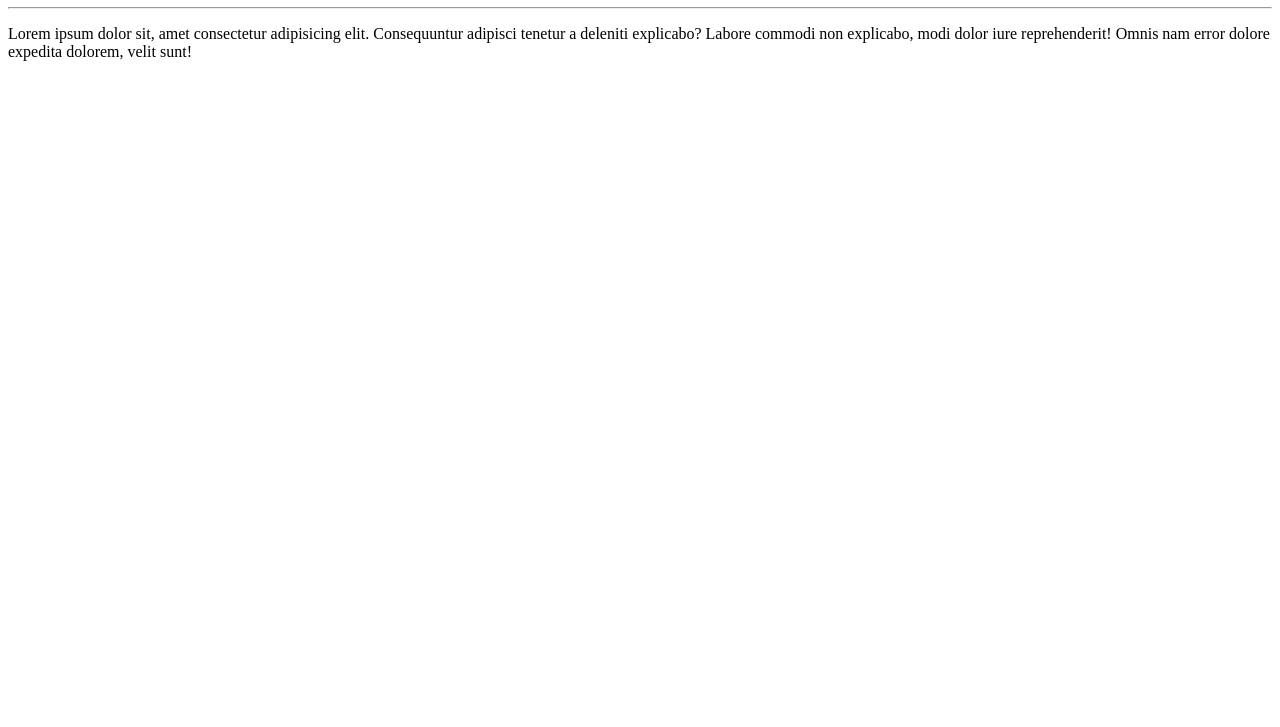
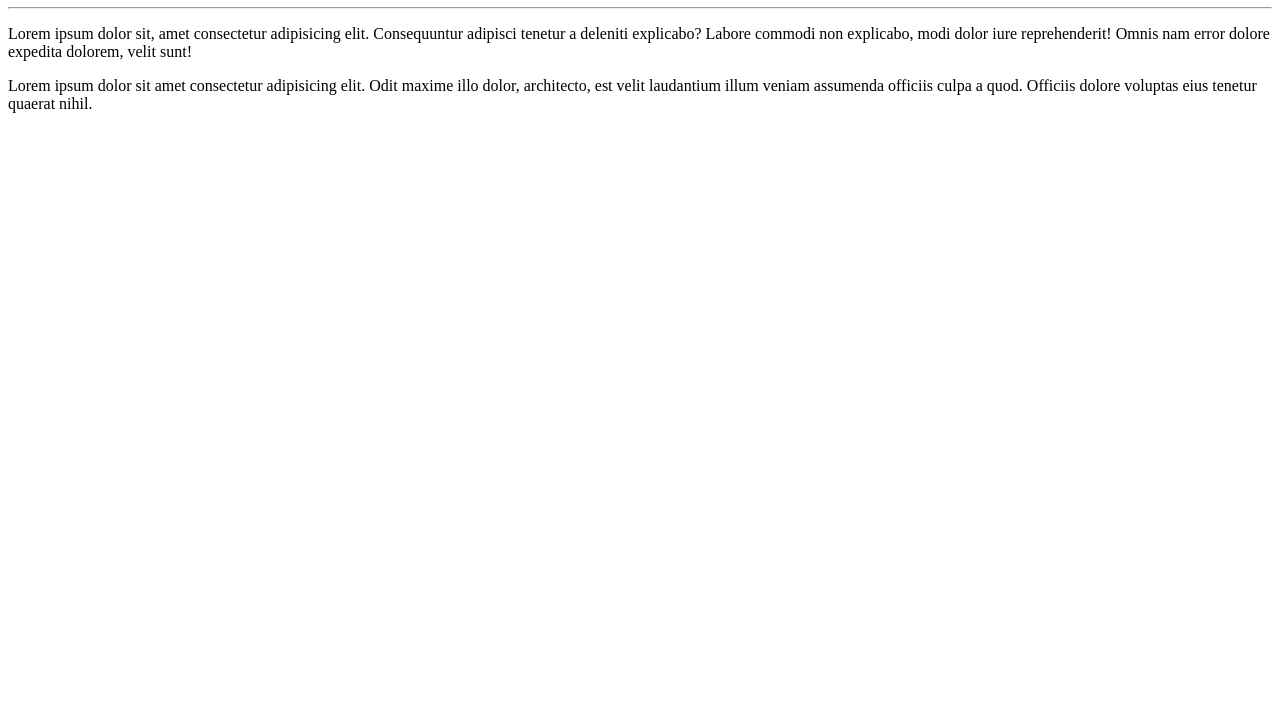
Before and after one commit to Gabriel-Rodrigues-de-Jesus/Ola-Mundo, a plain HTML site: page site-exemplo/index.html in a window 1280 px wide. Shown: the part 73-800 px from the top of the page. Drawn offline with Linux system fonts and the light colour scheme.

Commit message:
adicionei um parágrafo

```diff
--- a/site-exemplo/index.html
+++ b/site-exemplo/index.html
@@ -9,5 +9,6 @@
    <h1>Olá, Mundo!</h1>
    <hr>
    <p>Lorem ipsum dolor sit, amet consectetur adipisicing elit. Consequuntur adipisci tenetur a deleniti explicabo? Labore commodi non explicabo, modi dolor iure reprehenderit! Omnis nam error dolore expedita dolorem, velit sunt!</p>
+   <p>Lorem ipsum dolor sit amet consectetur adipisicing elit. Odit maxime illo dolor, architecto, est velit laudantium illum veniam assumenda officiis culpa a quod. Officiis dolore voluptas eius tenetur quaerat nihil.</p>
 </body>
 </html>
```
